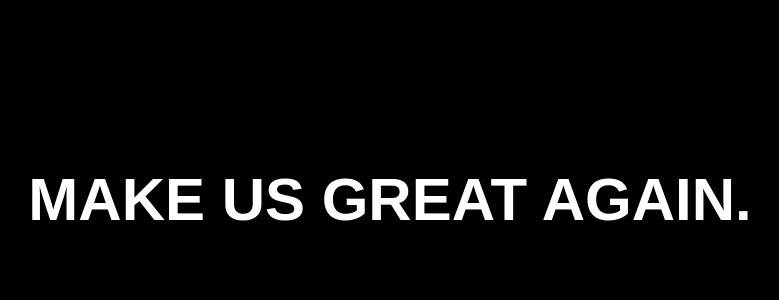
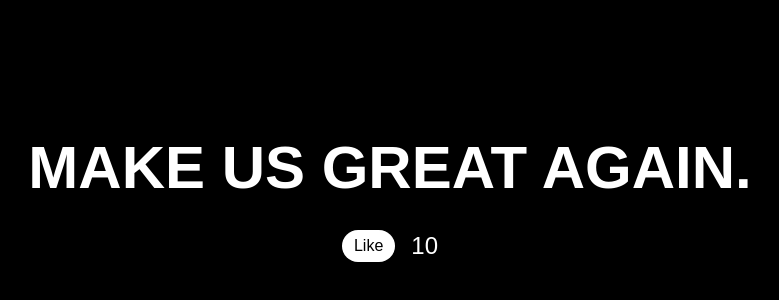
Before and after one commit to Bobbyztz/thepivot_us, a Next.js app: page / in a window 1280 px wide. Shown: the part 200-500 px from the top of the page, without its empty margins (250-1029 px from the left). Built offline with nearby package versions, Linux system fonts and the light colour scheme.

Commit message:
add like button

```diff
--- /dev/null
+++ b/app/api/like/route.ts
@@ -0,0 +1,48 @@
+import { promises as fs } from "fs";
+import { NextResponse } from "next/server";
+import path from "path";
+
+async function ensureFileExists() {
+  const filePath = path.join(process.cwd(), "public/data/likes.json");
+  try {
+    await fs.access(filePath);
+  } catch {
+    // File doesn't exist, create it with initial data
+    await fs.mkdir(path.join(process.cwd(), "public/data"), {
+      recursive: true,
+    });
+    await fs.writeFile(filePath, JSON.stringify({ likes: 0 }));
+  }
+  return filePath;
+}
+
+export async function GET() {
+  try {
+    const filePath = await ensureFileExists();
+    const data = await fs.readFile(filePath, "utf8");
+    return NextResponse.json(JSON.parse(data));
+  } catch (error) {
+    console.error("GET Error:", error);
+    return NextResponse.json(
+      { error: "Failed to fetch likes" },
+      { status: 500 }
+    );
+  }
+}
+
+export async function POST() {
+  try {
+    const filePath = await ensureFileExists();
+    const data = await fs.readFile(filePath, "utf8");
+    const likes = JSON.parse(data);
+    likes.likes += 1;
+    await fs.writeFile(filePath, JSON.stringify(likes));
+    return NextResponse.json(likes);
+  } catch (error) {
+    console.error("POST Error:", error);
+    return NextResponse.json(
+      { error: "Failed to update likes" },
+      { status: 500 }
+    );
+  }
+}
--- a/app/page.tsx
+++ b/app/page.tsx
@@ -1,16 +1,60 @@
-import { Metadata } from "next";
-
-export const metadata: Metadata = {
-  title: "Make us great again",
-  description: "A simple website with a powerful message",
-};
+"use client";
+import { useState, useEffect } from "react";
 
 export default function Home() {
+  const [likes, setLikes] = useState(0);
+  const [isLoading, setIsLoading] = useState(false);
+
+  useEffect(() => {
+    fetchLikes();
+  }, []);
+
+  const fetchLikes = async () => {
+    try {
+      const response = await fetch("/api/like");
+      if (!response.ok) {
+        throw new Error(`HTTP error! status: ${response.status}`);
+      }
+      const data = await response.json();
+      setLikes(data.likes || 0);
+    } catch (error) {
+      console.error("Error fetching likes:", error);
+      setLikes(0);
+    }
+  };
+
+  const handleLike = async () => {
+    setIsLoading(true);
+    try {
+      const response = await fetch("/api/like", {
+        method: "POST",
+        headers: {
+          "Content-Type": "application/json",
+        },
+      });
+      const data = await response.json();
+      setLikes(data.likes);
+    } catch (error) {
+      console.error("Error updating likes:", error);
+    }
+    setIsLoading(false);
+  };
+
   return (
-    <div className="flex items-center justify-center min-h-screen bg-black">
+    <div className="flex flex-col items-center justify-center min-h-screen bg-black gap-8">
       <h1 className="text-4xl md:text-6xl font-bold text-white text-center">
         MAKE US GREAT AGAIN.
       </h1>
+      <div className="flex items-center gap-4">
+        <button
+          onClick={handleLike}
+          disabled={isLoading}
+          className="bg-white text-black px-3 py-1 rounded-full hover:bg-gray-200 transition-colors disabled:opacity-50"
+        >
+          Like
+        </button>
+        <span className="text-white text-2xl">{likes}</span>
+      </div>
     </div>
   );
 }
--- /dev/null
+++ b/public/data/likes.json
@@ -0,0 +1 @@
+{"likes":10}
```
